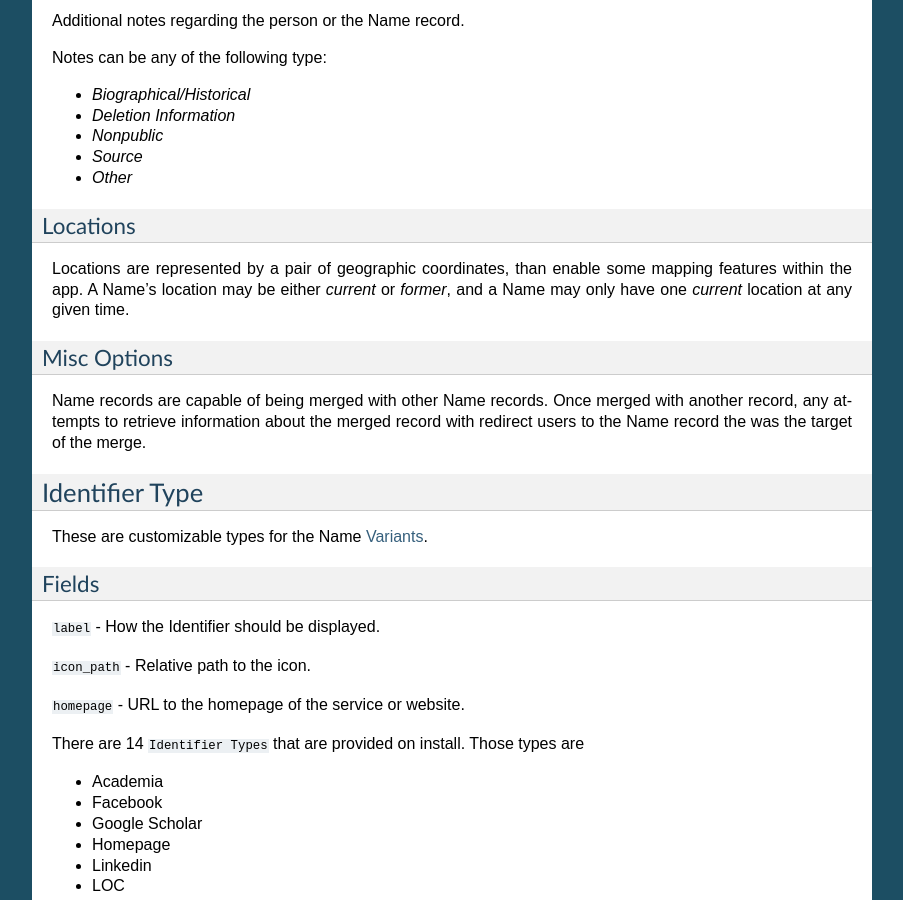
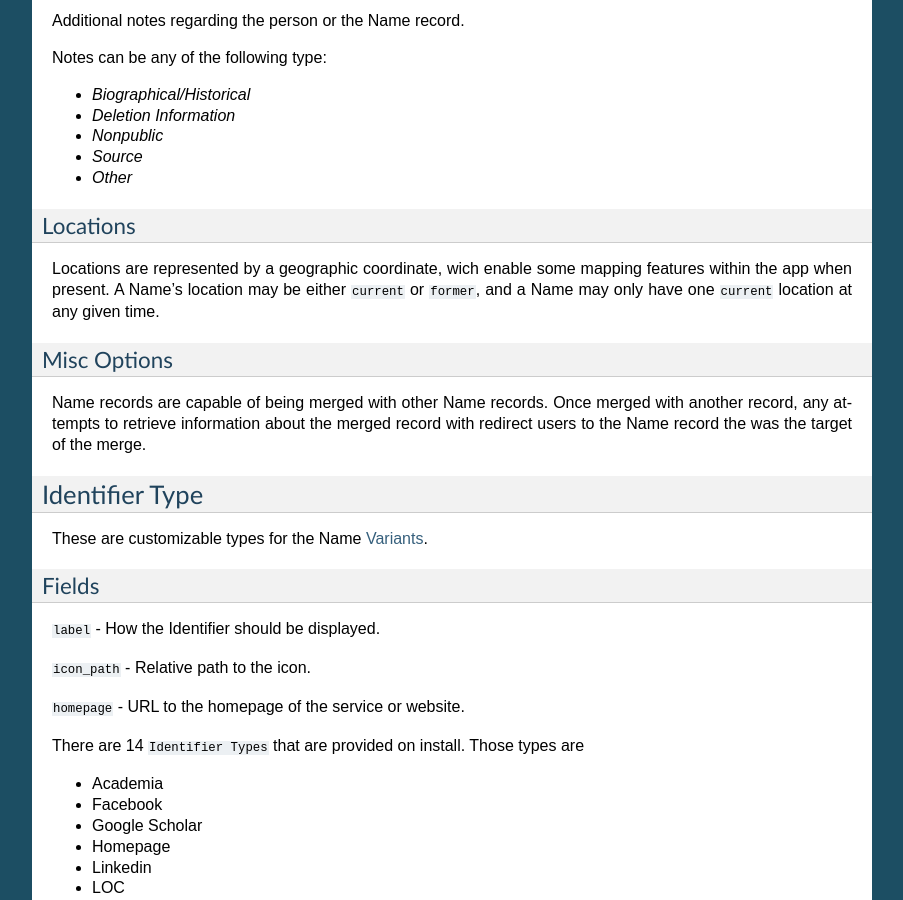
Before and after one commit to unt-libraries/django-name, a Sphinx documentation site: the page built from docs/models.rst, in a window 1280 px wide and 900 px high, scrolled down 953 px. Shown: the whole window, without its empty margins (198-1101 px from the left). Built offline with Sphinx 7.4.7, drawn with Linux system fonts in a browser that asks for light colours; pages that are not in the unit, such as notebooks, are missing from menus.

Commit message:
Reword the locations description. [ci skip].

```diff
--- a/docs/models.rst
+++ b/docs/models.rst
@@ -59,7 +59,7 @@ Notes can be any of the following type:
 
 Locations
 '''''''''
-Locations are represented by a pair of geographic coordinates, than enable some mapping features within the app. A Name's location may be either `current` or `former`, and a Name may only have one `current` location at any given time.
+Locations are represented by a geographic coordinate, wich enable some mapping features within the app when present. A Name's location may be either ``current`` or ``former``, and a Name may only have one ``current`` location at any given time.
 
 Misc Options
 ''''''''''''
```
